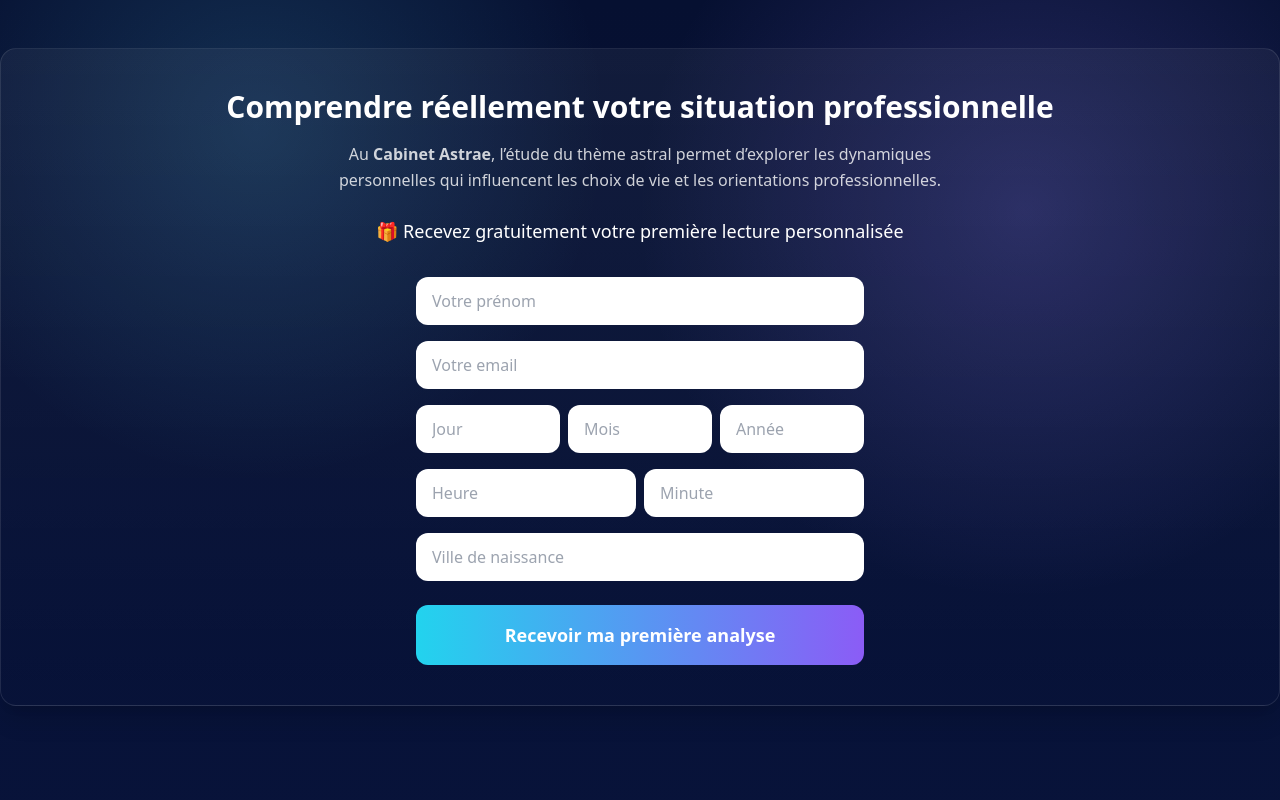
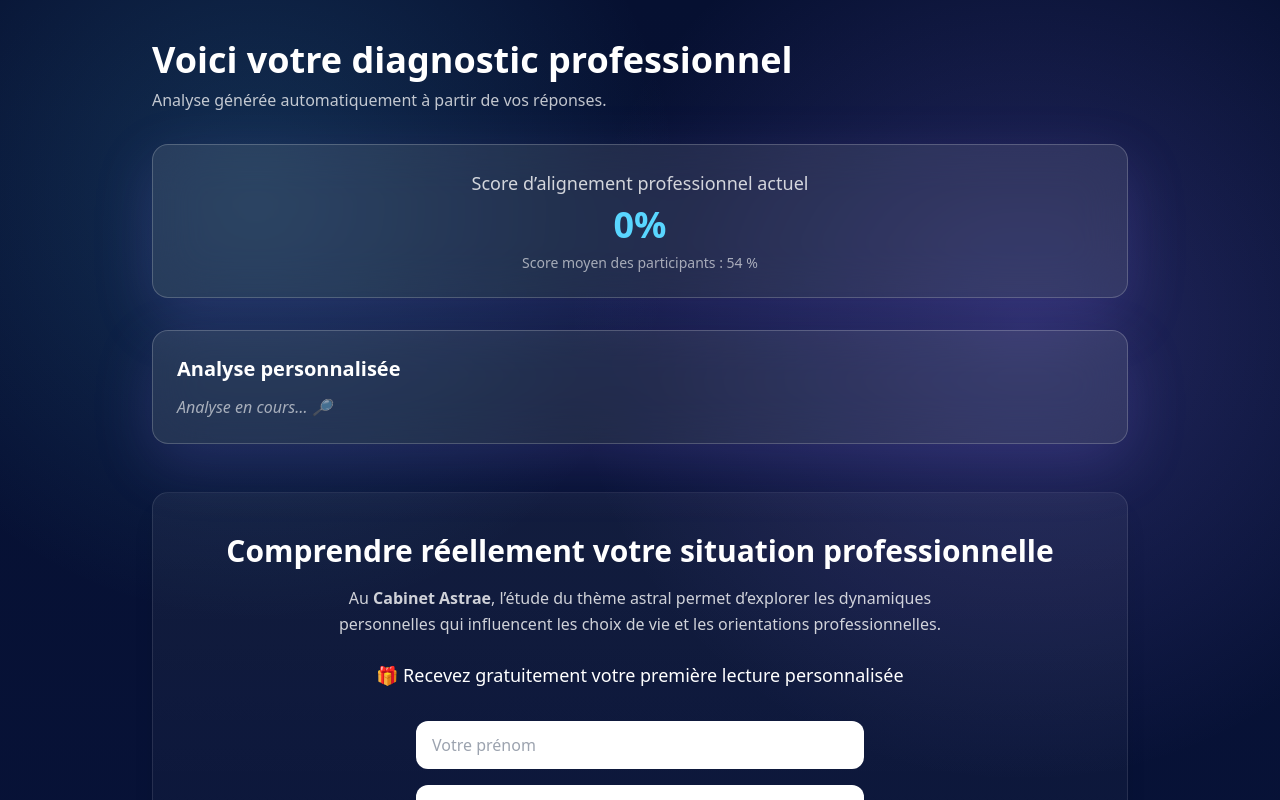
Before and after one commit to arnaudcrestey/procoach, a Next.js app in the folder arnaudcrestey-site-main/: page /resultat in a window 1280 px wide. Shown: the top 800 px of the page. Built offline with nearby package versions, Linux system fonts and the light colour scheme.

Commit message:
Update page.tsx

```diff
--- a/arnaudcrestey-site-main/app/resultat/page.tsx
+++ b/arnaudcrestey-site-main/app/resultat/page.tsx
@@ -1,11 +1,19 @@
 "use client";
 
-import { useState } from "react";
+import { useEffect, useMemo, useState } from "react";
+import { ProfileRadar } from "@/components/radar-chart";
+import { ResultCard } from "@/components/result-card";
+import { ShareButtons } from "@/components/share-buttons";
+import { computeResults } from "@/lib/quiz";
 
-export default function LeadCapture() {
+export default function ResultPage() {
+
+const [answers,setAnswers] = useState<number[]>([]);
+const [analysis,setAnalysis] = useState<string | null>(null);
 
 const [firstName,setFirstName] = useState("");
 const [email,setEmail] = useState("");
+
 const [birthDay,setBirthDay] = useState("");
 const [birthMonth,setBirthMonth] = useState("");
 const [birthYear,setBirthYear] = useState("");
@@ -13,10 +21,89 @@ const [birthHour,setBirthHour] = useState("");
 const [birthMinute,setBirthMinute] = useState("");
 const [birthPlace,setBirthPlace] = useState("");
 
+const [analysisRequested,setAnalysisRequested] = useState(false);
 const [sending,setSending] = useState(false);
 const [submitted,setSubmitted] = useState(false);
 
-async function handleSubmit(e:any){
+useEffect(()=>{
+
+if(typeof window === "undefined") return;
+
+const rawAnswers = localStorage.getItem("procoach_answers");
+
+if(rawAnswers){
+setAnswers(JSON.parse(rawAnswers));
+}
+
+},[]);
+
+const result = useMemo(()=>{
+
+if(!answers.length) return null;
+
+return computeResults(answers);
+
+},[answers]);
+
+const alignmentScore = useMemo(()=>{
+
+if(!result?.radar) return 0;
+
+const values = result.radar.map((item:any)=>Number(item.score ?? 0));
+
+if(!values.length) return 0;
+
+const avg = values.reduce((a,b)=>a+b,0) / values.length;
+
+const normalized = ((avg - 1) / 4) * 100;
+
+return Math.round(normalized);
+
+},[result]);
+
+useEffect(()=>{
+
+if(!result || !alignmentScore || analysisRequested) return;
+
+setAnalysisRequested(true);
+
+async function generateAnalysis(){
+
+try{
+
+const res = await fetch("/api/diagnostic",{
+method:"POST",
+headers:{ "Content-Type":"application/json" },
+body:JSON.stringify({
+answers,
+profile: result?.profile?.title ?? "",
+score: alignmentScore
+})
+});
+
+const data = await res.json();
+
+if(data?.analysis){
+setAnalysis(data.analysis);
+}
+
+}catch(error){
+
+console.error("Erreur analyse :",error);
+
+setAnalysis(
+"Une erreur est survenue lors de la génération de l'analyse."
+);
+
+}
+
+}
+
+generateAnalysis();
+
+},[result,alignmentScore,answers,analysisRequested]);
+
+async function handleSubmit(e:React.FormEvent){
 
 e.preventDefault();
 
@@ -32,35 +119,30 @@ birthMonth,
 birthYear,
 birthHour,
 birthMinute,
-birthPlace
+birthPlace,
+score: alignmentScore
 };
 
 try{
 
 const res = await fetch("/api/lead-astrologie",{
 method:"POST",
-headers:{
-"Content-Type":"application/json"
-},
+headers:{ "Content-Type":"application/json" },
 body:JSON.stringify(data)
 });
 
 const result = await res.json();
 
 if(result.success){
-
 setSubmitted(true);
-
 }else{
-
 alert("Une erreur est survenue.");
-
 }
 
 }catch(error){
 
-console.error(error);
-alert("Erreur serveur");
+console.error("Erreur envoi :",error);
+alert("Erreur de connexion au serveur.");
 
 }
 
@@ -80,9 +162,22 @@ return(
 ✓ Demande envoyée
 </h2>
 
-<p className="text-white/80">
-Votre première lecture personnalisée vous sera envoyée prochainement.
+<p className="text-white/80 leading-relaxed">
+Merci pour votre confiance.
 </p>
+
+<p className="mt-3 text-white/80 leading-relaxed">
+Votre première lecture personnalisée vous sera envoyée
+par email dans quelques instants.
+</p>
+
+<p className="mt-6 text-white/60 text-sm">
+Pensez à vérifier vos spams si vous ne voyez rien apparaître.
+</p>
+
+<div className="mt-8 text-white/80 font-semibold">
+Cabinet Astrae
+</div>
 
 </div>
 
@@ -94,6 +189,68 @@ Votre première lecture personnalisée vous sera envoyée prochainement.
 
 return(
 
+<main className="mx-auto flex min-h-screen w-full max-w-5xl flex-col px-6 py-10">
+
+<h1 className="text-4xl font-bold">
+Voici votre diagnostic professionnel
+</h1>
+
+<p className="mt-2 text-white/75">
+Analyse générée automatiquement à partir de vos réponses.
+</p>
+
+{result && (
+
+<section className="mt-8 grid gap-6 md:grid-cols-2">
+
+{result.profile && (
+<ResultCard profile={result.profile} />
+)}
+
+{result.radar && (
+<ProfileRadar data={result.radar} />
+)}
+
+</section>
+
+)}
+
+<section className="glass mt-8 rounded-2xl p-6 text-center">
+
+<p className="text-lg text-white/80">
+Score d’alignement professionnel actuel
+</p>
+
+<p className="mt-2 text-4xl font-bold text-neon">
+{alignmentScore}%
+</p>
+
+<p className="mt-2 text-white/60 text-sm">
+Score moyen des participants : 54 %
+</p>
+
+</section>
+
+<section className="glass mt-8 rounded-2xl p-6">
+
+<h3 className="text-xl font-semibold mb-3">
+Analyse personnalisée
+</h3>
+
+{!analysis && (
+<p className="text-white/60 italic">
+Analyse en cours… 🔎
+</p>
+)}
+
+{analysis && (
+<p className="text-white/80 leading-relaxed">
+{analysis}
+</p>
+)}
+
+</section>
+
 <section className="mt-12 rounded-2xl border border-white/10 bg-gradient-to-b from-white/5 to-white/0 p-10 text-center shadow-xl">
 
 <h2 className="text-3xl font-semibold mb-4">
@@ -102,8 +259,8 @@ Comprendre réellement votre situation professionnelle
 
 <p className="text-white/80 max-w-2xl mx-auto leading-relaxed">
 Au <strong>Cabinet Astrae</strong>, l’étude du thème astral permet
-d’explorer les dynamiques personnelles qui influencent les choix
-de vie et les orientations professionnelles.
+d’explorer les dynamiques personnelles qui influencent
+les choix de vie et les orientations professionnelles.
 </p>
 
 <p className="mt-6 text-lg text-white font-medium">
@@ -171,7 +328,6 @@ type="text"
 placeholder="Heure"
 value={birthHour}
 onChange={(e)=>setBirthHour(e.target.value)}
-required
 className="w-full rounded-xl bg-white px-4 py-3 text-black outline-none"
 />
 
@@ -180,7 +336,6 @@ type="text"
 placeholder="Minute"
 value={birthMinute}
 onChange={(e)=>setBirthMinute(e.target.value)}
-required
 className="w-full rounded-xl bg-white px-4 py-3 text-black outline-none"
 />
 
@@ -197,7 +352,7 @@ className="w-full rounded-xl bg-white px-4 py-3 text-black outline-none"
 
 <button
 type="submit"
-disabled={sending}
+disabled={!analysis || sending}
 className="mt-2 w-full rounded-xl bg-gradient-to-r from-cyan-400 to-violet-500 py-4 text-lg font-semibold text-white disabled:opacity-50"
 >
 
@@ -209,6 +364,18 @@ className="mt-2 w-full rounded-xl bg-gradient-to-r from-cyan-400 to-violet-500 p
 
 </section>
 
+<section className="mt-12 text-center">
+
+<p className="text-white/70 mb-3">
+Partagez ce diagnostic avec quelqu’un qui traverse peut-être la même situation.
+</p>
+
+<ShareButtons />
+
+</section>
+
+</main>
+
 );
 
 }
```
